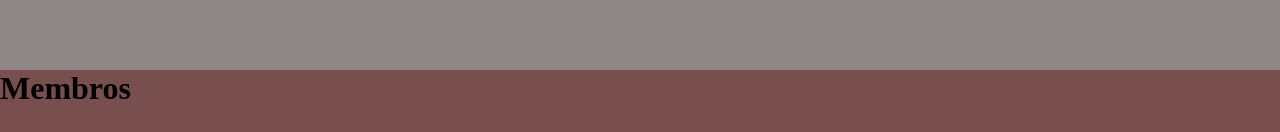
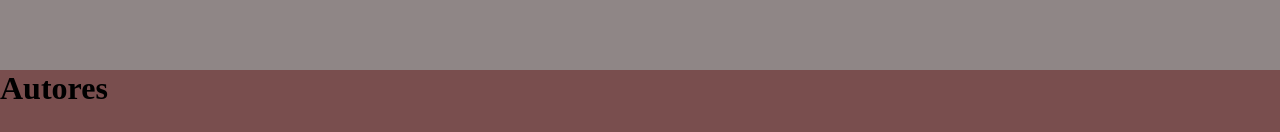
Before and after one commit to CESIT-UEA/blog-tecnocomp-, an Angular app in the folder blog-tencnocomp/: page /home in a window 1280 px wide. Shown: the part 820-952 px from the top of the page. Built offline with nearby package versions, Linux system fonts and the light colour scheme.

Commit message:
Alteração do título

```diff
--- a/blog-tencnocomp/src/app/pages/home/components/membros/membros.component.html
+++ b/blog-tencnocomp/src/app/pages/home/components/membros/membros.component.html
@@ -1,3 +1,3 @@
 <footer>
-  <h1>Membros</h1>
+  <h1>Autores</h1>
 </footer>
```
